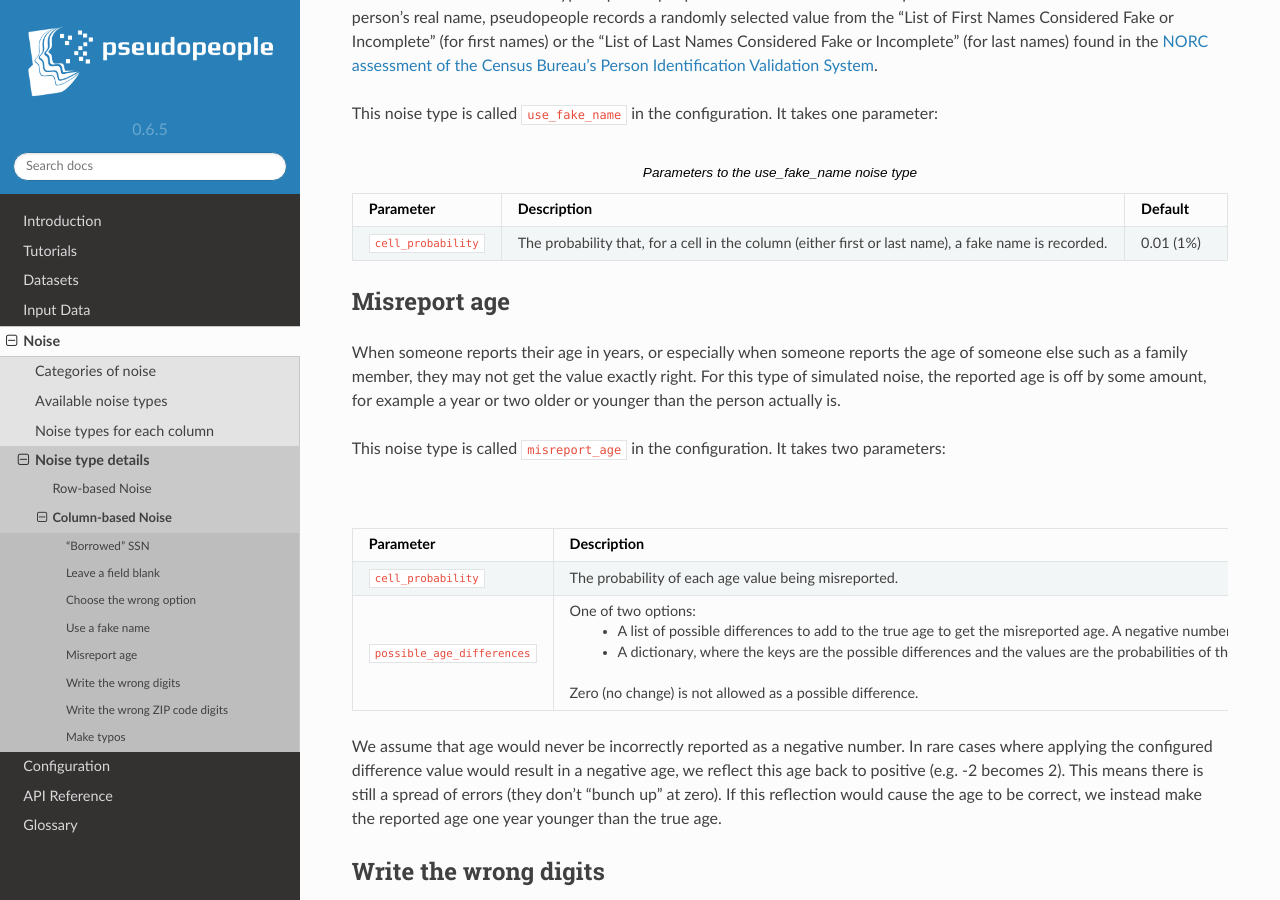
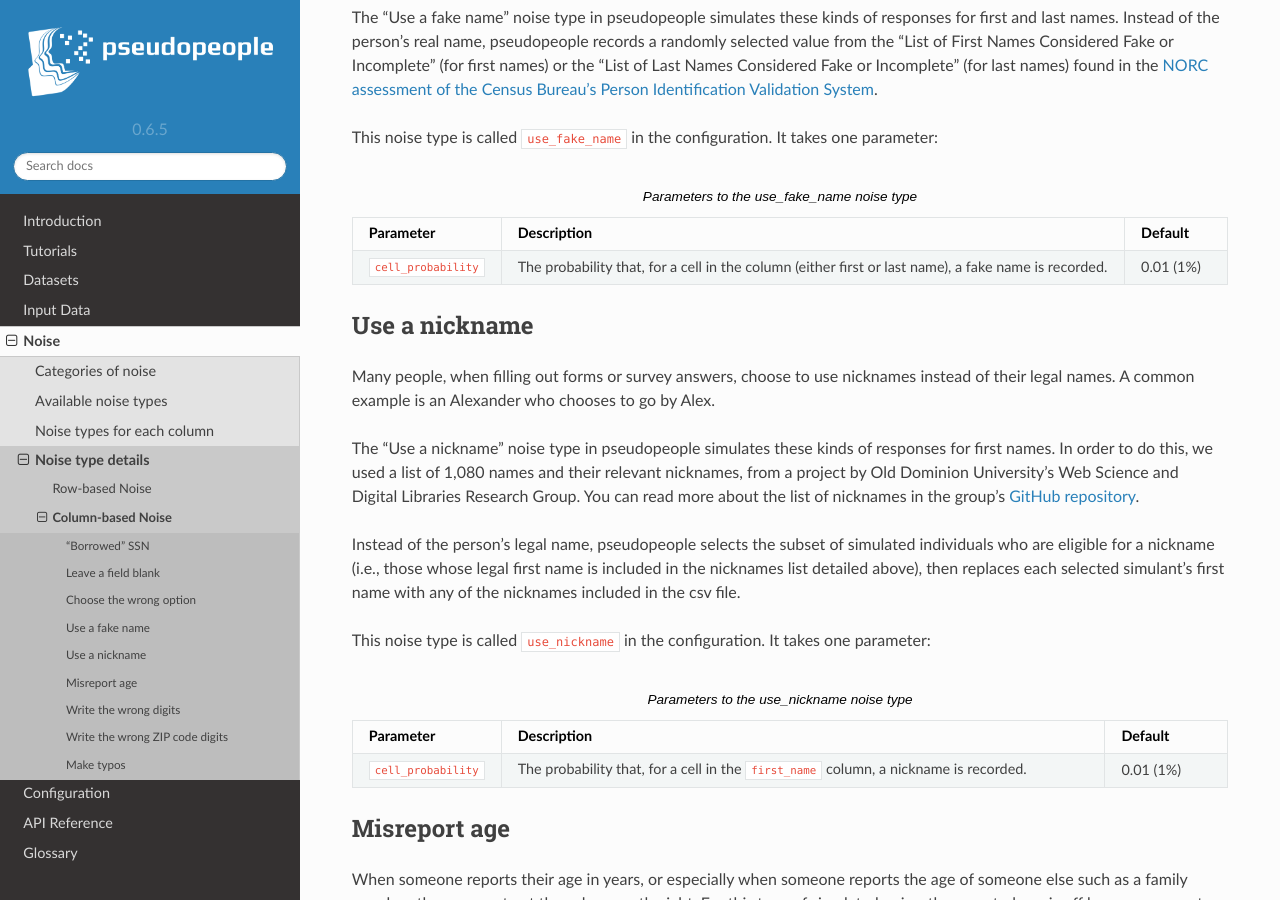
Before and after one commit to ihmeuw/pseudopeople, a Sphinx documentation site: the page built from docs/source/noise/column_noise.rst, in a window 1280 px wide and 900 px high, scrolled down 1824 px. Built offline with Sphinx 7.4.7 and the Read the Docs theme 2.0.0, drawn with Linux system fonts in a browser that asks for light colours.

Commit message:
Add nicknames to noise functions table in docs (#177)
* Add table of noise types for each column

* Ensure uniform capitalization across table

* Update docs/source/noise/index.rst

Co-authored-by: Zeb Burke-Conte <zmbc@users.noreply.github.com>

* Update docs/source/noise/index.rst

Co-authored-by: Zeb Burke-Conte <zmbc@users.noreply.github.com>

* Update docs/source/noise/index.rst

Co-authored-by: Zeb Burke-Conte <zmbc@users.noreply.github.com>

* Update docs/source/noise/index.rst

Co-authored-by: Zeb Burke-Conte <zmbc@users.noreply.github.com>

* Revise based on reviewer comments

* Add a couple missed recommended changes

* Update docs/source/noise/index.rst

Co-authored-by: Zeb Burke-Conte <zmbc@users.noreply.github.com>

* Update docs/source/noise/index.rst

Co-authored-by: Zeb Burke-Conte <zmbc@users.noreply.github.com>

* Make table headings bolded

* Add nicknames to noise functions table

* Add description of nicknames function on column-based noise page

---------

Co-authored-by: Alix Pletcher <pletale@ihme.washington.edu>
Co-authored-by: Zeb Burke-Conte <zmbc@users.noreply.github.com>

```diff
--- a/docs/source/noise/column_noise.rst
+++ b/docs/source/noise/column_noise.rst
@@ -115,6 +115,36 @@ This noise type is called :code:`use_fake_name` in the configuration. It takes o
     - Default
   * - :code:`cell_probability`
     - The probability that, for a cell in the column (either first or last name), a fake name is recorded.
+    - 0.01 (1%)
+
+.. _use_a_nickname:
+
+Use a nickname
+---------------
+
+Many people, when filling out forms or survey answers, choose to use nicknames instead of their legal names.
+A common example is an Alexander who chooses to go by Alex.
+
+The "Use a nickname" noise type in pseudopeople simulates these kinds of responses for first names. In order
+to do this, we used a list of 1,080 names and their relevant nicknames, from a project by Old Dominion
+University's Web Science and Digital Libraries Research Group. You can read more about the list of nicknames
+in the group's `GitHub repository <https://github.com/carltonnorthern/nicknames>`_.
+
+Instead of the person's legal name, pseudopeople selects the subset of simulated individuals who are eligible
+for a nickname (i.e., those whose legal first name is included in the nicknames list detailed above), then replaces
+each selected simulant's first name with any of the nicknames included in the csv file.
+
+This noise type is called :code:`use_nickname` in the configuration. It takes one parameter:
+
+.. list-table:: Parameters to the use_nickname noise type
+  :widths: 1 5 1
+  :header-rows: 1
+
+  * - Parameter
+    - Description
+    - Default
+  * - :code:`cell_probability`
+    - The probability that, for a cell in the :code:`first_name` column, a nickname is recorded.
     - 0.01 (1%)
 
 Misreport age
--- a/docs/source/noise/index.rst
+++ b/docs/source/noise/index.rst
@@ -75,6 +75,9 @@ The "Config key" column shows the name of the noise type in the :ref:`configurat
   * - Use a fake name
     - ``use_fake_name``
     - Using "Mr" rather than actual first name
+  * - Nicknames
+    - ``use_nickname``
+    - Writing 'Alex' instead of legal name 'Alexander'
   * - Misreport age
     - ``misreport_age``
     - Reporting that you are 28 years old when you are actually 27
```
